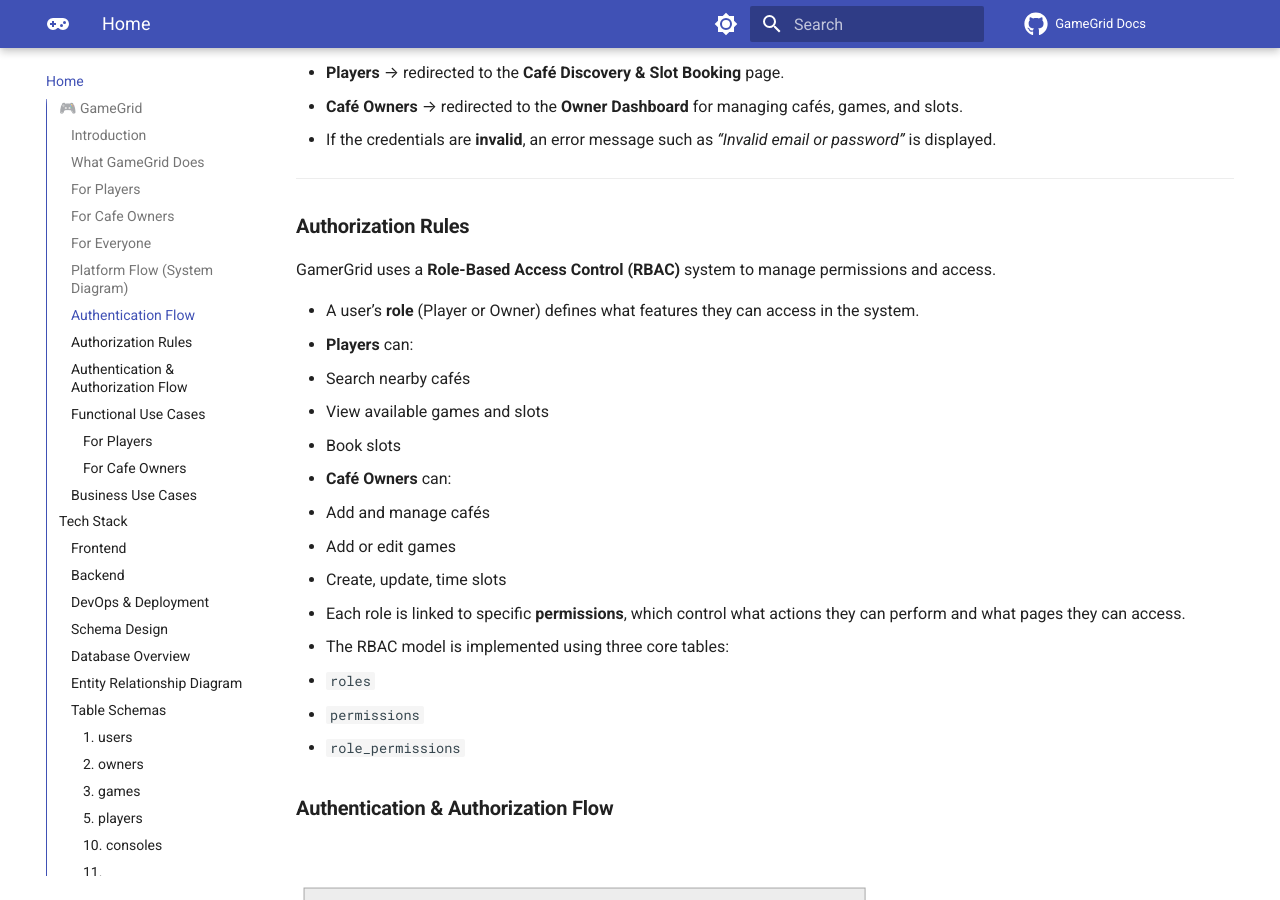
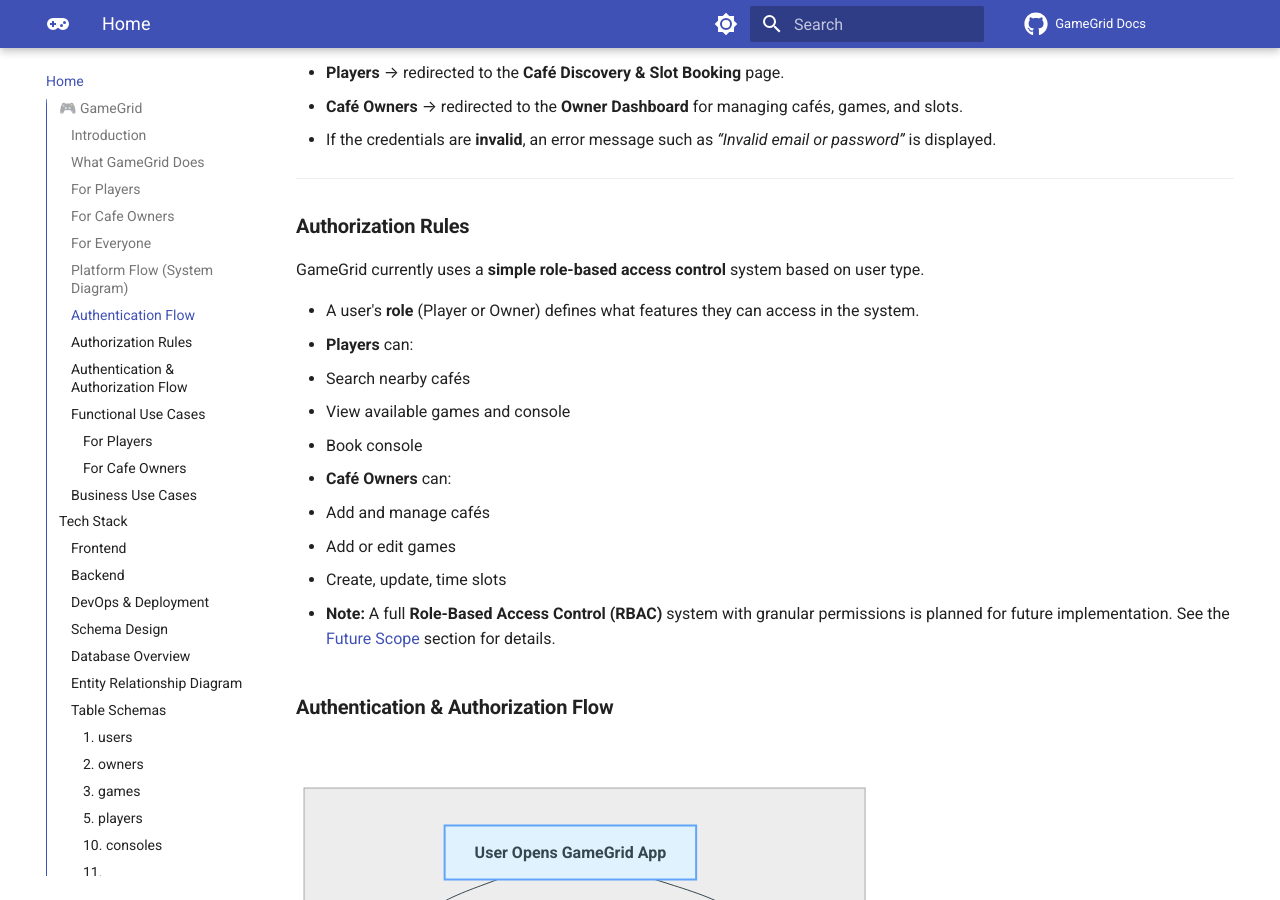
Before and after one commit to yuvrajsingh-Gkmit/gamegrid-docs, an MkDocs documentation site: the page built from docs/index.md, in a window 1280 px wide and 900 px high, scrolled down 3322 px. Built offline with MkDocs 1.6.1 and Material for MkDocs 9.7.7, drawn with Linux system fonts in a browser that asks for light colours; comment, search, counter and statistics services are not loaded; the version menu is left out; some of the changed text lies outside the part shown.

Commit message:
docs: update platform description and clarify role-based access control details

```diff
--- a/docs/index.md
+++ b/docs/index.md
@@ -1,6 +1,6 @@
 # 🎮 **GameGrid**
 
-**Smart Gaming Cafe Management & Slot-Tracking and Booking Platform**
+**Smart Gaming Cafe Management & Console-Tracking and Booking Platform**
 
 ---
 
@@ -112,26 +112,21 @@ The system verifies the provided credentials in the database.
 
 ## **Authorization Rules**
 
-GamerGrid uses a **Role-Based Access Control (RBAC)** system to manage permissions and access.
+GameGrid currently uses a **simple role-based access control** system based on user type.
 
-* A user’s **role** (Player or Owner) defines what features they can access in the system.
+* A user's **role** (Player or Owner) defines what features they can access in the system.
 * **Players** can:
 
   * Search nearby cafés
-  * View available games and slots
-  * Book slots
+  * View available games and console
+  * Book console
 * **Café Owners** can:
 
   * Add and manage cafés
   * Add or edit games
   * Create, update, time slots
 
-* Each role is linked to specific **permissions**, which control what actions they can perform and what pages they can access.
-* The RBAC model is implemented using three core tables:
-
-  * `roles`
-  * `permissions`
-  * `role_permissions`
+* **Note:** A full **Role-Based Access Control (RBAC)** system with granular permissions is planned for future implementation. See the [Future Scope](#future-scope) section for details.
 
 
 ## **Authentication & Authorization Flow**
@@ -276,7 +271,7 @@ It's secure, reliable, and perfect for handling real-time gaming cafe operations
 - All tables use **UUID primary keys** for better security
 - **Soft deletion** support with `deleted_at` timestamps
 - **Automatic timestamps** (`created_at`, `modified_at`)
-- **RBAC support** with roles, permissions, and user_roles tables
+- **Role-based access** using simple user roles (player/owner) - RBAC with granular permissions planned for future
 
 ---
 
```
